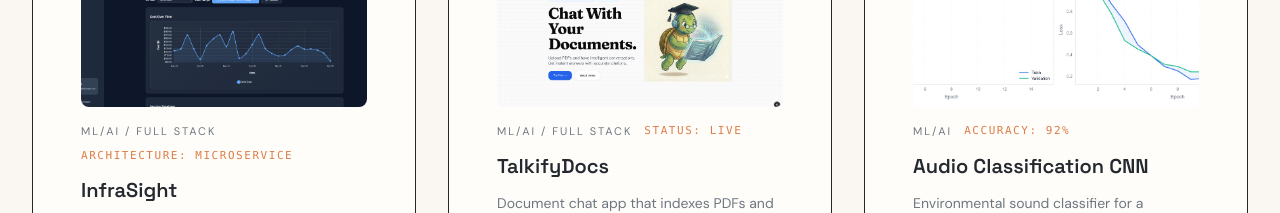
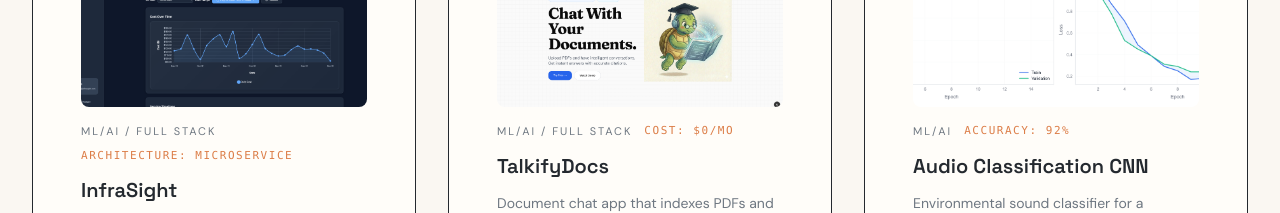
Before and after one commit to aabhiyann/portfolio-abhiyan, a React (Vite) app: page / in a window 1280 px wide. Shown: the part 4980-5193 px from the top of the page. Built offline with nearby package versions, Linux system fonts and the light colour scheme.

Commit message:
content: remove redundant Status:Live stat from TalkifyDocs project data

```diff
--- a/src/data/Projects.ts
+++ b/src/data/Projects.ts
@@ -61,10 +61,7 @@ export const projects: Project[] = [
     image: "/images/projects/talkifydocs.png",
     categories: ["ML/AI", "Full Stack"],
     featured: true,
-    stats: [
-      { label: "Status", value: "Live" },
-      { label: "Cost", value: "$0/mo" },
-    ],
+    stats: [{ label: "Cost", value: "$0/mo" }],
     badges: ["AI", "Free Tier", "SaaS"],
     status: "Live",
     caseStudyUrl: "/case-studies/talkifydocs",
```
